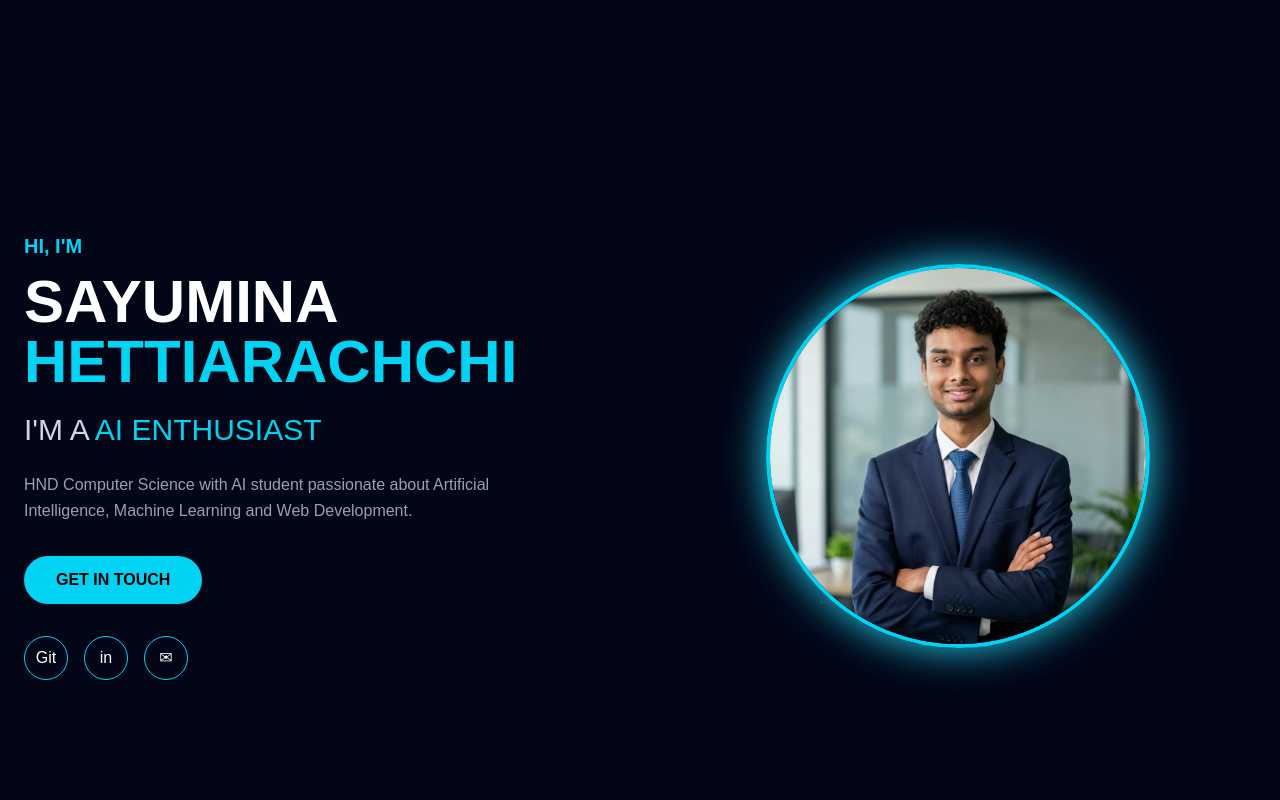
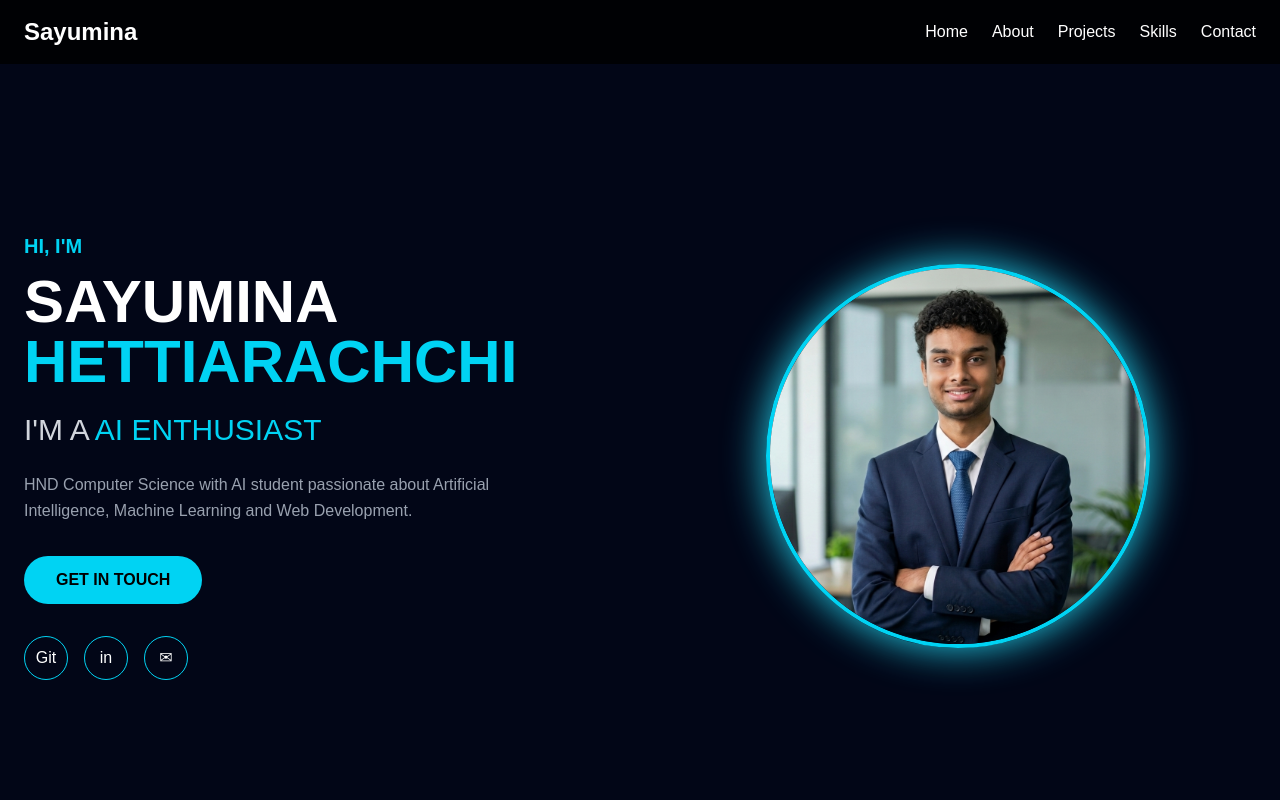
Before and after one commit to Sayuminahettiarachchi/my-portfolio, a Next.js app: page / in a window 1280 px wide. Shown: the top 800 px of the page. Built offline with nearby package versions, Linux system fonts and the light colour scheme.

Commit message:
Restore navbar

```diff
--- a/app/page.tsx
+++ b/app/page.tsx
@@ -1,4 +1,4 @@
-
+import Navbar from "@/components/navbar/Navbar";
 import Hero from "@/components/hero/Hero";
 import About from "@/components/about/About";
 import Skills from "@/components/skills/Skills";
@@ -9,36 +9,28 @@ import Contact from "@/components/contact/Contact";
 export default function Home() {
   return (
     <>
+      <Navbar />
+
       <main>
-        <section id="home">
         <Hero />
-        </section>
 
-        <section id="about">
         <About />
-        </section>
 
-        <section id="skills">
         <Skills />
-        </section>
 
-        <section id="certifications">
         <Certifications />
-        </section>
 
+        {/* FULL WIDTH THIN CYAN DIVIDER */}
         <div className="w-full my-6">
           <div className="h-[1px] w-full bg-cyan-400"></div>
         </div>
 
-        <section id="projects">
         <Projects />
-        </section>
 
-        <section id="contact">
         <Contact />
-        </section>
       </main>
 
+      {/* FOOTER */}
       <footer className="bg-[#020617] text-gray-400 py-8 text-center">
         <p>
           © 2026 Sayumina Hettiarachchi. All rights reserved.
```
Lines whose indentation alone changed are shown as unchanged.
